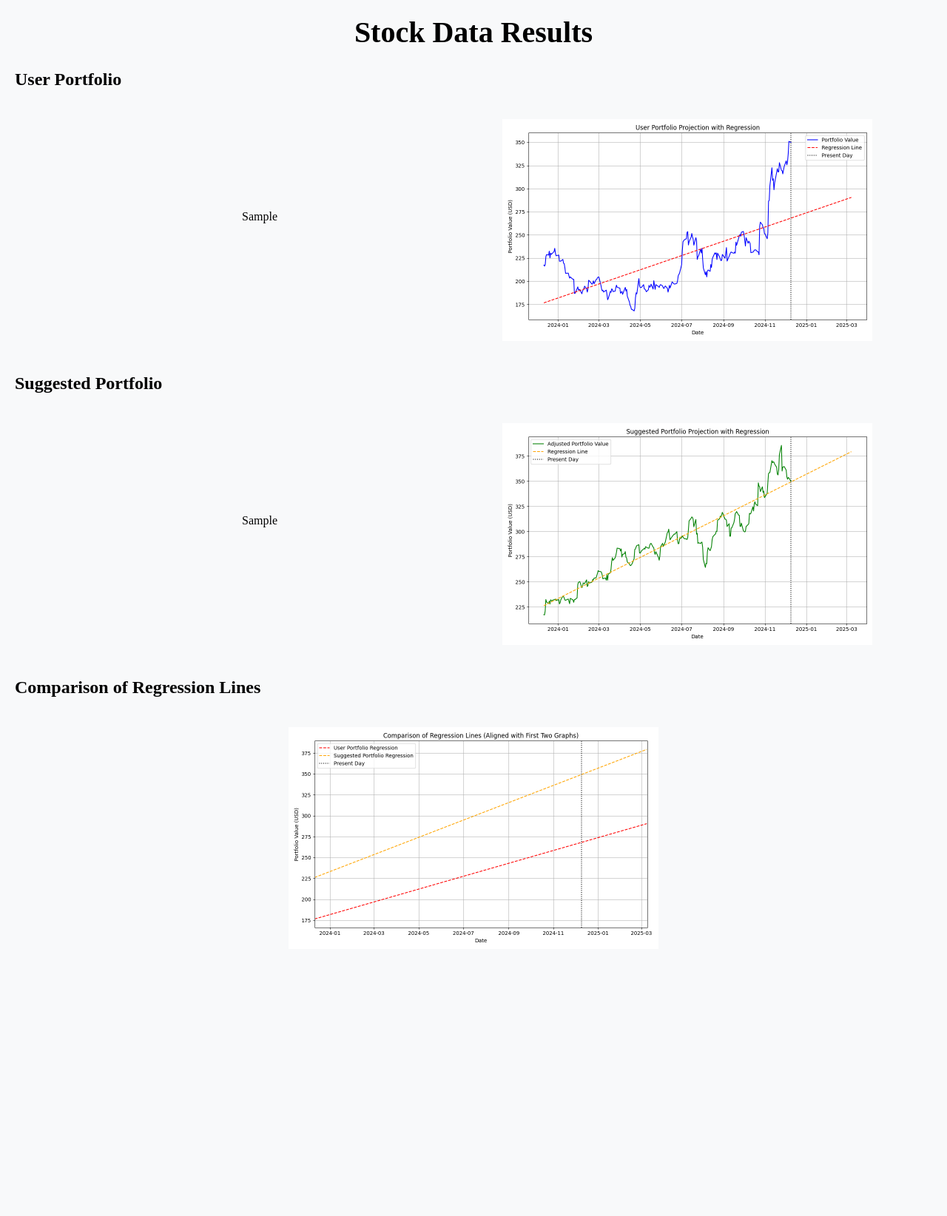
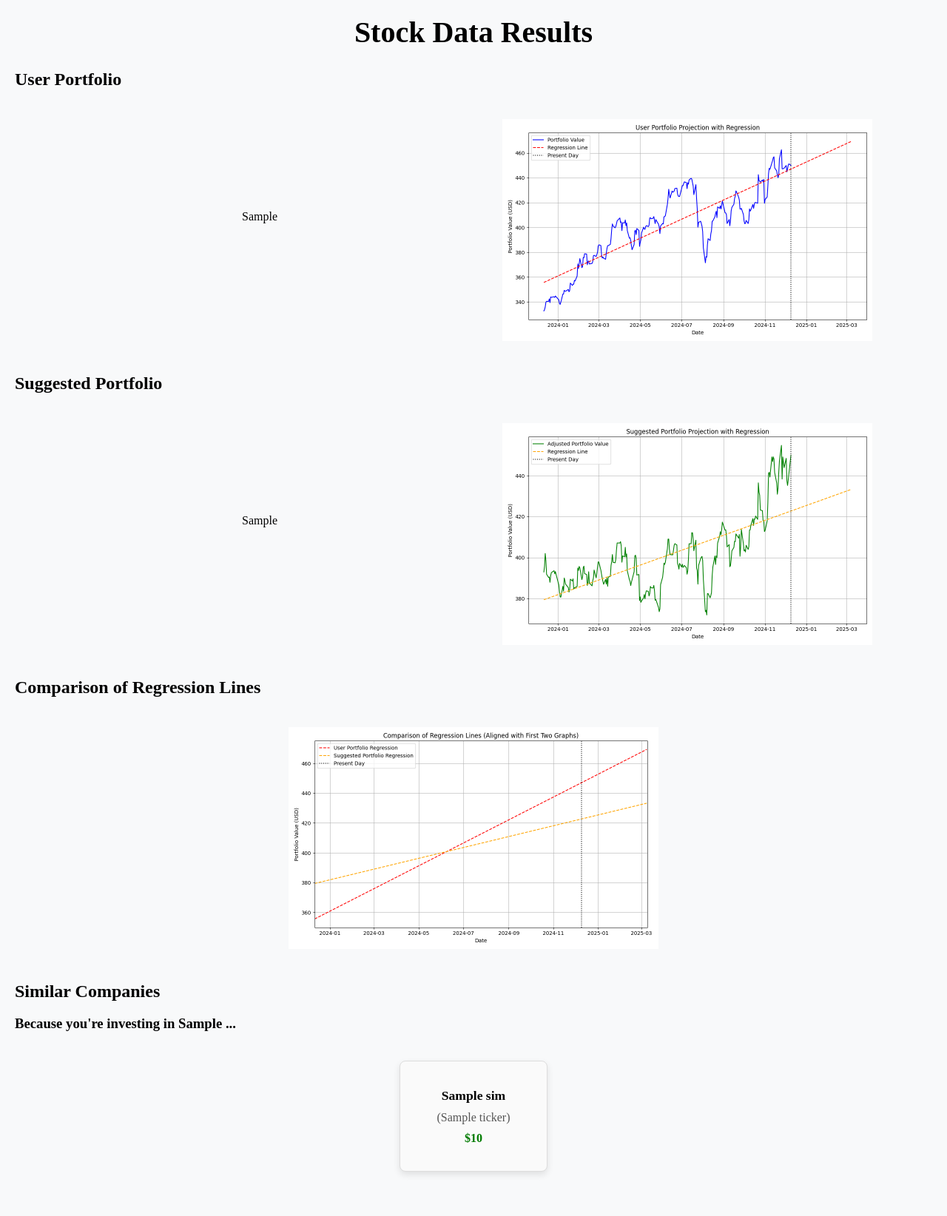
Before and after one commit to Evantl17/cs506-final-project, a Flask app: template templates/results.html in a window 1280 px wide. Shown: the whole page at 74% size. Before the commit the page ends 1274 px from the top, so only its background shows below. Run offline with Flask 3, Linux system fonts and the light colour scheme; the template is opened without the code that fills it: most values are stand-ins (such as "Sample title", 1, 10 or a date in 2020); some libraries are stand-ins or nearby versions.

Commit message:
Added Clustering for other companies

```diff
--- a/app.py
+++ b/app.py
@@ -6,16 +6,19 @@
 matplotlib.use('Agg')  # Use a backend that doesn't require a display
 from sklearn.preprocessing import StandardScaler
 from sklearn.cluster import KMeans
+from clustering import create_clusters, SimiliarCompany
+from collections import defaultdict
 
 app = Flask(__name__)
 
-# Function to validate the ticker
+# Load full ticker info once at app start
+sp500_info = pd.read_csv('CSVs/sp500_tickers_full_info.csv')
+# Create a dictionary keyed by Ticker for quick lookups
+sp500_info_dict = sp500_info.set_index('Ticker').to_dict(orient='index')
+
 def is_valid_ticker(ticker):
-    sp500 = pd.read_csv('CSVs/sp500_tickers_full_info.csv')
     # Convert all tickers in the CSV to uppercase
-    sp500_tickers = [t.upper() for t in sp500['Ticker'].tolist()]
-
-    # Check if the provided ticker (in uppercase) is in the S&P 500 ticker list
+    sp500_tickers = [t.upper() for t in sp500_info['Ticker'].tolist()]
     return ticker.upper() in sp500_tickers
 
 @app.route('/')
@@ -39,7 +42,7 @@
         tickers_list = request.form.getlist('tickers')
         prices_list = request.form.getlist('prices')
 
-        # Validate tickers: normalize to uppercase first
+        # Normalize and validate tickers
         tickers_list = [ticker.strip().upper() for ticker in tickers_list]
         valid_tickers = [ticker for ticker in tickers_list if is_valid_ticker(ticker)]
         invalid_tickers = [ticker for ticker in tickers_list if ticker not in valid_tickers]
@@ -75,15 +78,62 @@
         ticker_list = table1['Ticker'].tolist()
         suggested_ticker_list = table2['Suggested Ticker'].tolist()
 
+        # Perform your plotting
         plot_three_portfolios_with_regression(ticker_list, suggested_ticker_list, prices_list, all_closings)
 
-        # Render results
+        # Generate similar company recommendations
+        similar_companies_dfs = []
+        # Create clusters once
+        cluster = create_clusters()
+
+        for ticker in valid_tickers:
+            # SimiliarCompany returns a list of similar tickers
+            similar = SimiliarCompany(ticker, cluster)
+            if similar:  # Only append if not empty
+                similar_df = pd.DataFrame(similar, columns=['Similar Ticker'])
+                similar_df['Base Ticker'] = ticker
+                similar_companies_dfs.append(similar_df)
+
+        if similar_companies_dfs:
+            all_similar_companies = pd.concat(similar_companies_dfs, ignore_index=True)
+        else:
+            all_similar_companies = pd.DataFrame(columns=['Base Ticker', 'Similar Ticker'])
+
+        # Convert to dictionary for easy iteration
+        similar_comp_dict = defaultdict(list)
+        for _, row in all_similar_companies.iterrows():
+            similar_comp_dict[row['Base Ticker']].append(row['Similar Ticker'])
+
+        # Enhance the dictionary with company name and price
+        enhanced_sim_dict = {}
+        for base_ticker, sims in similar_comp_dict.items():
+            enhanced_list = []
+            for sim_ticker in sims:
+                info = sp500_info_dict.get(sim_ticker.upper())
+                if info:
+                    name = info.get('longName', sim_ticker)
+                    price = info.get('currentPrice', 'N/A')
+                    enhanced_list.append({
+                        'ticker': sim_ticker,
+                        'name': name,
+                        'price': price
+                    })
+            if enhanced_list:
+                enhanced_sim_dict[base_ticker] = enhanced_list
+
+        # Convert DataFrames to HTML
+        table1_html = table1.to_html(classes='data-table', index=False)
+        table2_html = table2.to_html(classes='data-table', index=False)
+
+        # Render results page with the enhanced similar companies dictionary
         return render_template(
             'results.html',
-            table1=table1.to_html(classes='data-table', index=False),
-            table2=table2.to_html(classes='data-table', index=False)
+            table1=table1_html,
+            table2=table2_html,
+            similar_companies=enhanced_sim_dict
         )
-    except Exception:
+    except Exception as e:
+        print("Error:", e)
         return redirect(
             url_for(
                 'index',
--- a/clustering.py
+++ b/clustering.py
@@ -46,8 +46,6 @@
 
     company_cluster = cluster_df[cluster_df['Ticker'] == ticker]['Cluster'].iloc[0]
     companies_in_cluster = cluster_df[cluster_df['Cluster'] == company_cluster]
-    if companies_in_cluster.shape[0] == 1:
-        return [ticker],[ticker]
     similiar_companies_list = companies_in_cluster['Ticker'].tolist()
 
     company_industry = cluster_df[cluster_df['Ticker'] == ticker]['sector'].iloc[0]
@@ -59,4 +57,4 @@
     if ticker in similiar_sector_list:
         similiar_sector_list.remove(ticker)
 
-    return similiar_companies_list, similiar_sector_list
+    return similiar_companies_list
--- a/templates/results.html
+++ b/templates/results.html
@@ -9,9 +9,9 @@
 
     <style>
         h1 {
-            text-align: center; /* Centers the heading */
-            margin-top: 20px; /* Adds some space above */
-            font-size: 2.5rem; /* Optional: Adjust the font size */
+            text-align: center;
+            margin-top: 20px;
+            font-size: 2.5rem;
         }
         .data-table {
             width: 100%;
@@ -48,12 +48,56 @@
         .section {
             margin-bottom: 40px;
         }
+
+        /* Netflix-style horizontal scroll */
+        .horizontal-scroll-container { display: flex; justify-content: space-evenly; align-items: center; /* Align vertically (optional) */ gap: 20px; overflow-x: auto; padding: 20px 0; scroll-behavior: smooth; }
+        .horizontal-scroll-container::-webkit-scrollbar {
+            height: 8px;
+        }
+        .horizontal-scroll-container::-webkit-scrollbar-track {
+            background: #f1f1f1;
+        }
+        .horizontal-scroll-container::-webkit-scrollbar-thumb {
+            background: #888;
+        }
+        .horizontal-scroll-container::-webkit-scrollbar-thumb:hover {
+            background: #555;
+        }
+
+        .stock-card {
+            flex: 0 0 auto;
+            width: 200px;
+            min-height: 150px;
+            background-color: #fafafa;
+            border: 1px solid #ddd;
+            border-radius: 8px;
+            box-shadow: 0px 4px 10px rgba(0,0,0,0.1);
+            display: flex;
+            flex-direction: column;
+            justify-content: center;
+            align-items: center;
+            padding: 10px;
+            box-sizing: border-box;
+            text-align: center;
+        }
+        .stock-card p {
+            margin: 5px 0;
+        }
+        .company-name {
+            font-size: 1.1rem;
+            font-weight: bold;
+        }
+        .company-ticker {
+            color: #555;
+        }
+        .company-price {
+            color: #007b00; /* A subtle green to indicate a price */
+            font-weight: bold;
+        }
     </style>
 </head>
 <script>
-    // Wait for the document to fully load
     document.addEventListener("DOMContentLoaded", function () {
-        // Select all tables with the class 'data-table'
         const tables = document.querySelectorAll(".data-table");
 
         tables.forEach(table => {
@@ -92,8 +136,9 @@
                 });
             });
 
-            // Highlight volatility cells based on their values
-            const volatilityCells = table.querySelectorAll("td:nth-child(3)"); // Assuming the 3rd column is Volatility
+            // Highlight volatility cells based on their values (Assuming the 3rd column is Volatility)
+            // If the volatility column is located at a different column index, adjust the nth-child().
+            const volatilityCells = table.querySelectorAll("td:nth-child(3)");
             volatilityCells.forEach(cell => {
                 const value = cell.textContent.trim();
 
@@ -151,5 +196,26 @@
             </div>
         </div>
     </div>
+
+    {% if similar_companies %}
+    <div class="section">
+        <h2>Similar Companies</h2>
+        {% for base_ticker, sims in similar_companies.items() %}
+            {% if sims|length > 0 %}
+                <h3>Because you're investing in {{ base_ticker }} ...</h3>
+                <div class="horizontal-scroll-container">
+                    {% for sim in sims %}
+                    <div class="stock-card">
+                        <p class="company-name">{{ sim.name }}</p>
+                        <p class="company-ticker">({{ sim.ticker }})</p>
+                        <p class="company-price">${{ sim.price }}</p>
+                    </div>
+                    {% endfor %}
+                </div>
+            {% endif %}
+        {% endfor %}
+    </div>
+    {% endif %}
+
 </body>
 </html>
```
Also changed, not shown: static/images/comparison_regression_lines.png, static/images/suggested_portfolio_projection.png, static/images/user_portfolio_projection.png, 1 other file.
